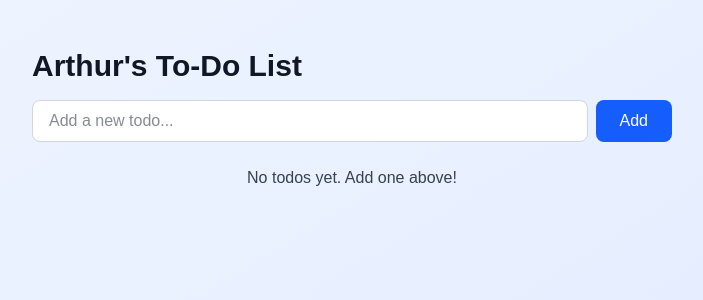
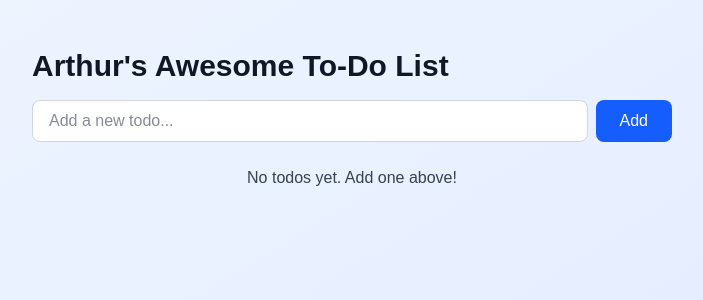
Before and after one commit to arthurleung/todo-list-app, a Next.js app: page / in a window 1280 px wide. Shown: the top 300 px of the page, without its empty margins (288-991 px from the left). Built offline with nearby package versions, Linux system fonts and the light colour scheme.

Commit message:
Added Awesome to the title

```diff
--- a/src/app/components/TodoList.tsx
+++ b/src/app/components/TodoList.tsx
@@ -38,7 +38,7 @@
   return (
     <div className="max-w-2xl mx-auto p-4">
       <div className="mb-6">
-        <h1 className="text-3xl font-bold text-gray-900 mb-4">Arthur&apos;s To-Do List</h1>
+        <h1 className="text-3xl font-bold text-gray-900 mb-4">Arthur&apos;s Awesome To-Do List</h1>
         <div className="flex gap-2">
           <input
             type="text"
```
